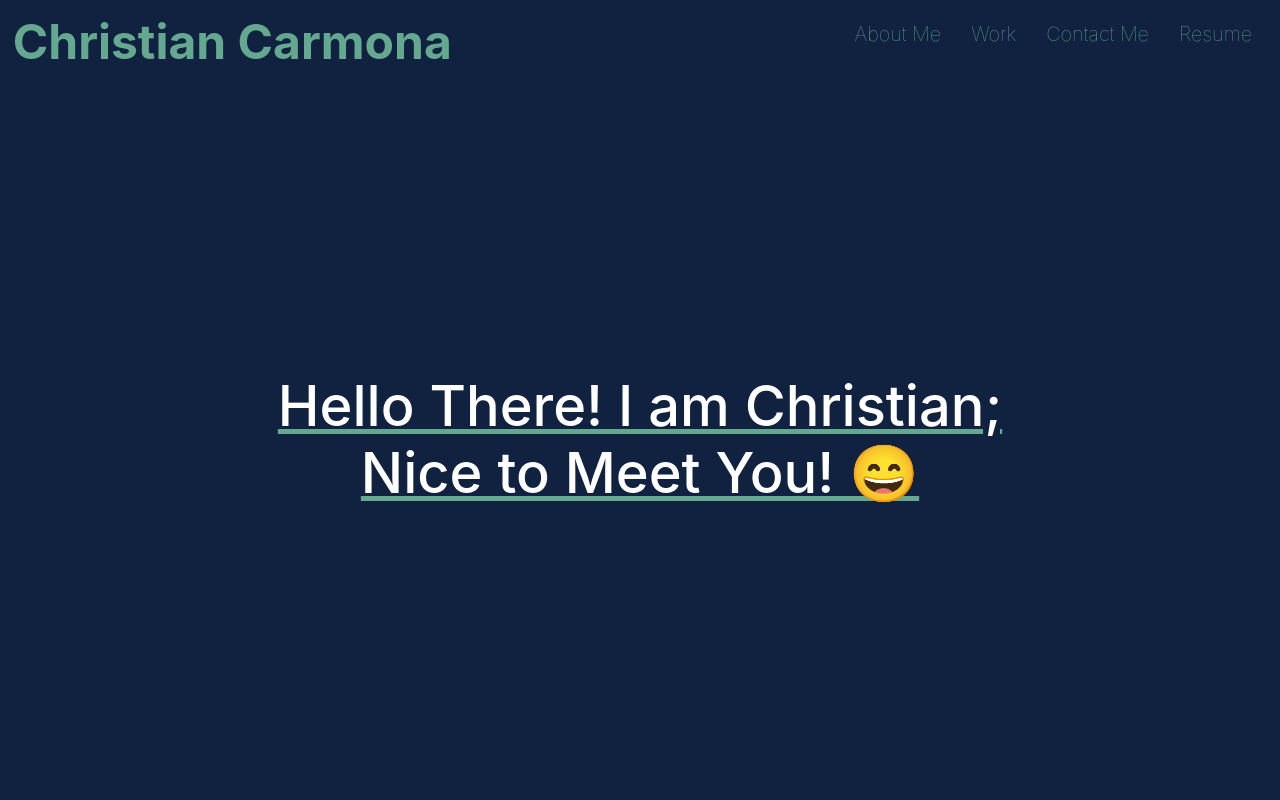
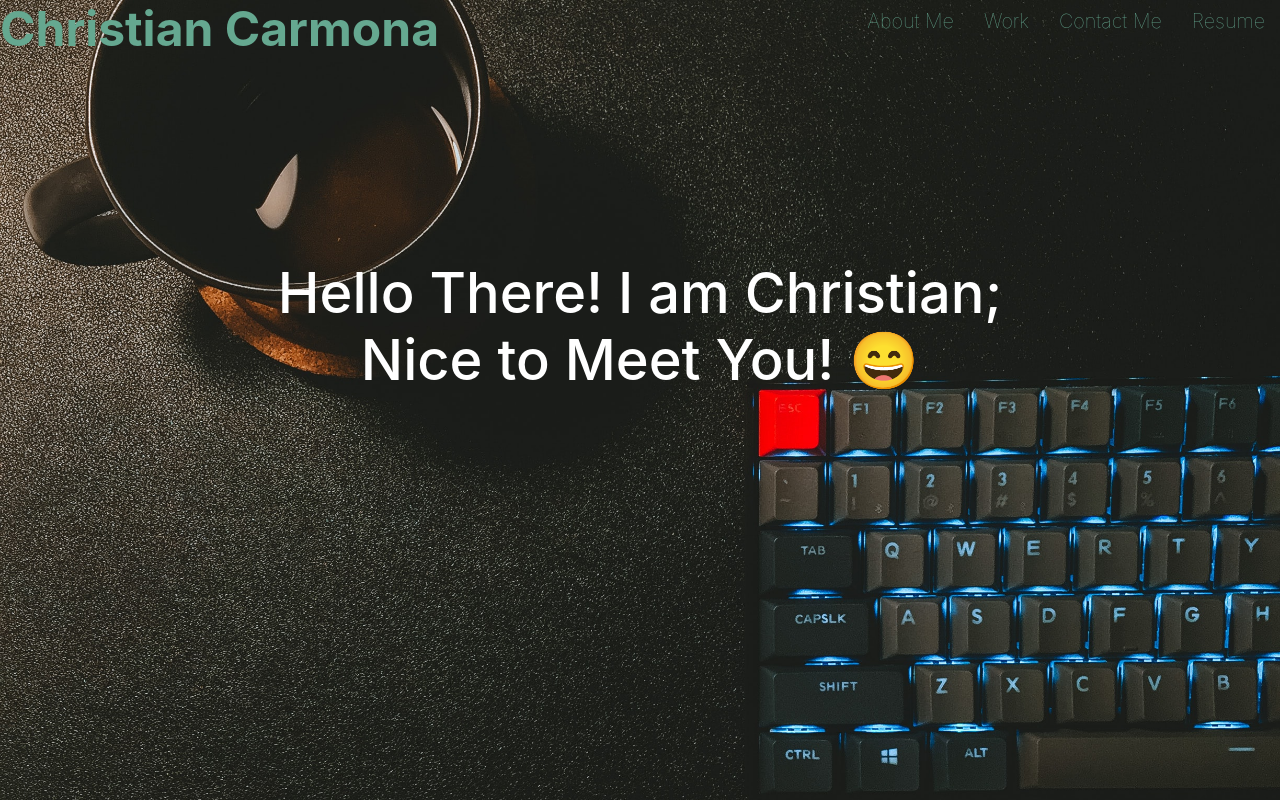
Before and after one commit to C4RMONA/portfolio-page, a plain HTML site: page index.html in a window 1280 px wide. Shown: the top 800 px of the page. Drawn offline with nearby package versions, Linux system fonts and the light colour scheme; a web font is replaced by a local one.

Commit message:
background image for here added

```diff
--- a/assets/css/style.css
+++ b/assets/css/style.css
@@ -48,7 +48,7 @@ body {
     background-position: 80%;
     background-size: cover;
     background-attachment: fixed;
-    margin: 1%;
+    /* margin: 1%; */
 }
 .hero {
     display: flex;
@@ -56,12 +56,24 @@ body {
     flex-direction: column;
     text-align: center;
     padding: 20px;
-    margin-top: 200px;
+    margin-top: 100px;
+    /* height: 600px; */
+}
+
+.coffee{
+    background-image: url("../images/nubelson-fernandes--Xqckh_XVU4-unsplash.jpg");
+    background-position: center center;
+    background-size: 100%;
+    margin: auto;
+    height: 1000px;
+    border-bottom: 5px solid var(--primary-color);
+
 }
 .hero h2 {
     margin-top: 80px;
     font-size: 56px;
     color: white;
+    text-decoration: none;
 }
 section h2 {
     color: var(--primary-color);
--- a/index.html
+++ b/index.html
@@ -16,6 +16,7 @@
 </head>
 
 <body>
+    <div class="coffee">
     <!-- navigation-->
     <header>
       <h1>Christian Carmona</h1>
@@ -43,6 +44,7 @@
       <h2>Hello There! I am Christian; <br /> Nice to Meet You! 😄 </h2>
 
     </section>
+</div>
 
 <!-- About Me section -->
 <section class="about-me">
@@ -68,8 +70,7 @@
   </section>
   <div class="intro">
     <div class="sub-section">
-        <section id="just-tech" class="card just-tech hover-effect" data-toggle="modal"
-          data-target="#tech-project-modal">
+      <section id="just-tech" class="card just-tech hover-effect" data-toggle="modal" data-target="#tech-project-modal">
         <div>Just Tech News</div>
       </section>
       <section id="poke" class="card poke hover-effect" data-toggle="modal" data-target="#poke-project-modal">
@@ -175,8 +176,8 @@
 </div>
 
 <!-- Modal for Daily schedule -->
-  <div class="modal fade" id="schedule-project-modal" tabindex="-1" role="dialog"
-    aria-labelledby="schedule-project-modal" aria-hidden="true">
+<div class="modal fade" id="schedule-project-modal" tabindex="-1" role="dialog" aria-labelledby="schedule-project-modal"
+  aria-hidden="true">
   <div class="modal-dialog modal-lg modal-content" role="document">
     <div class="modal-header">
       <h4 class="modal-title" id="tech-project-modal">Daily Scheduler</h4>
```
Also changed, not shown: assets/images/nubelson-fernandes--Xqckh_XVU4-unsplash.jpg (added). Lines whose indentation alone changed are shown as unchanged.
